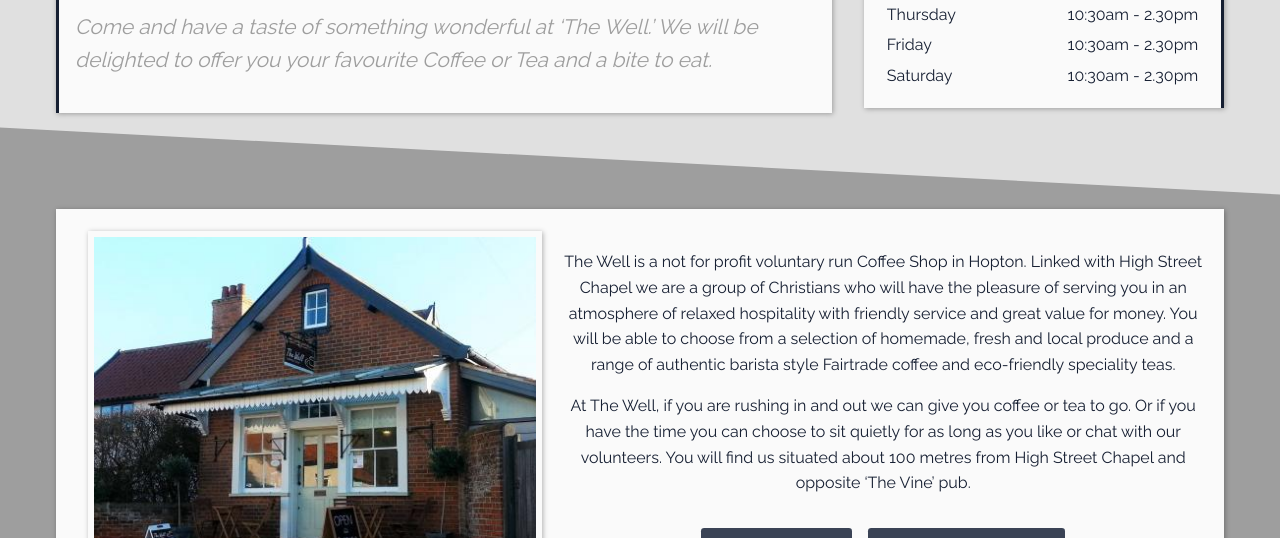
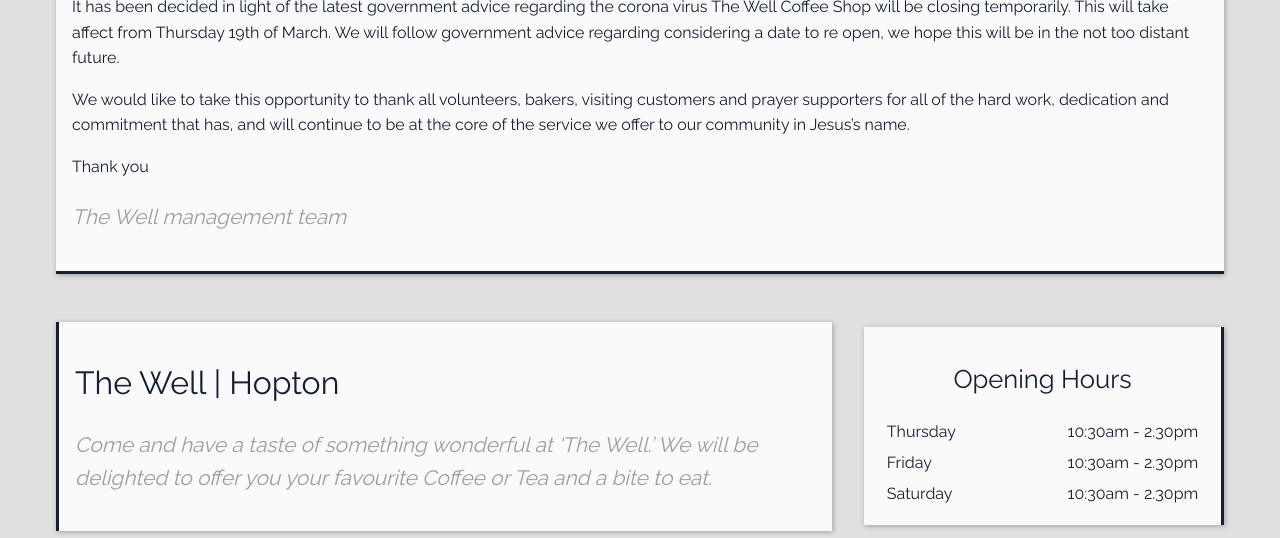
Before and after one commit to MontyD/thewelltheme, a website built with Parcel: page index.pug in a window 1280 px wide. Shown: the part 562-1100 px from the top of the page. Built offline with nearby package versions, Linux system fonts and the light colour scheme.

Commit message:
Add note about closure

```diff
--- a/index.pug
+++ b/index.pug
@@ -5,6 +5,20 @@ html
   body
     include includes/header.pug
     +header(false)
+    section.container
+      .box.emphasis
+        h1.title-emphasis Temporary Closure
+        p
+          | It has been decided in light of the latest government advice regarding the corona virus
+          | The Well Coffee Shop will be closing temporarily. This will take affect from
+          | Thursday 19th of March. We will follow government advice regarding considering a date
+          | to re open, we hope this will be in the not too distant future.
+        p
+         | We would like to take this opportunity to thank all volunteers, bakers, visiting customers
+         | and prayer supporters for all of the hard work, dedication and commitment that has, and
+         | will continue to be at the core of the service we offer to our community in Jesus’s name.
+        p Thank you
+        p.important The Well management team
     section.container.flex-row
       .box.left.flex-inline-child
         h1 The Well | Hopton
--- a/package.json
+++ b/package.json
@@ -1,6 +1,6 @@
 {
   "name": "the-well",
-  "version": "2.0.16",
+  "version": "2.0.17",
   "private": true,
   "scripts": {
     "build": "parcel build *.pug",
```
